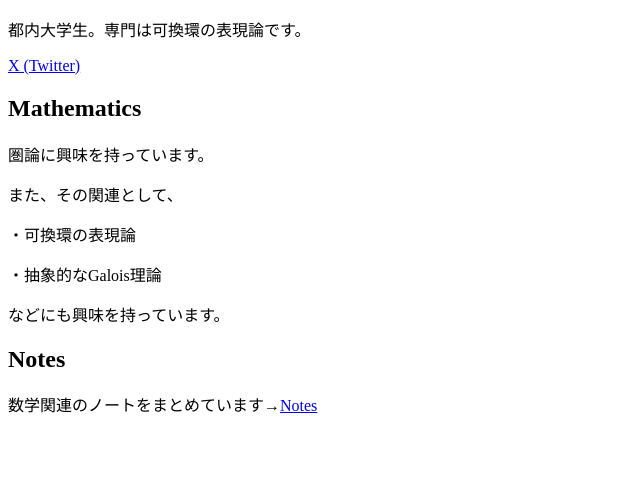
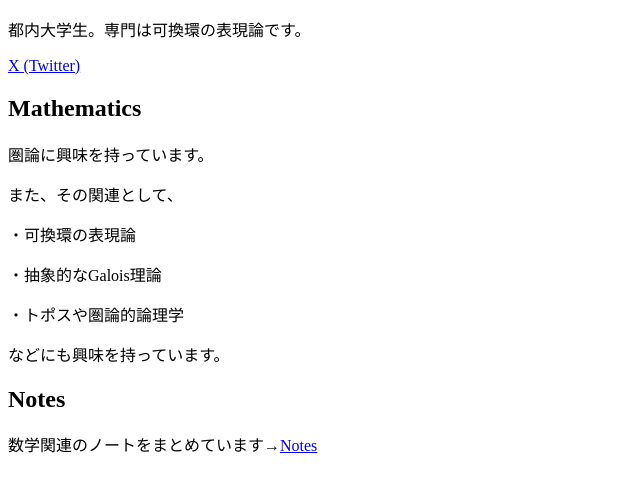
Before and after one commit to m-4-4/m-4-4.github.io, a plain HTML site: page index.html in a window 1280 px wide. Shown: the part 110-602 px from the top of the page, without its empty margins (0-640 px from the left). Drawn offline with Linux system fonts and the light colour scheme.

Commit message:
index.html を更新

```diff
--- a/index.html
+++ b/index.html
@@ -21,6 +21,7 @@
 <p>また、その関連として、</p>
     <p>・可換環の表現論</p>
     <p>・抽象的なGalois理論</p>
+    <p>・トポスや圏論的論理学</p>
 <p>などにも興味を持っています。</p>
 
 <h2>Notes</h2>
```
